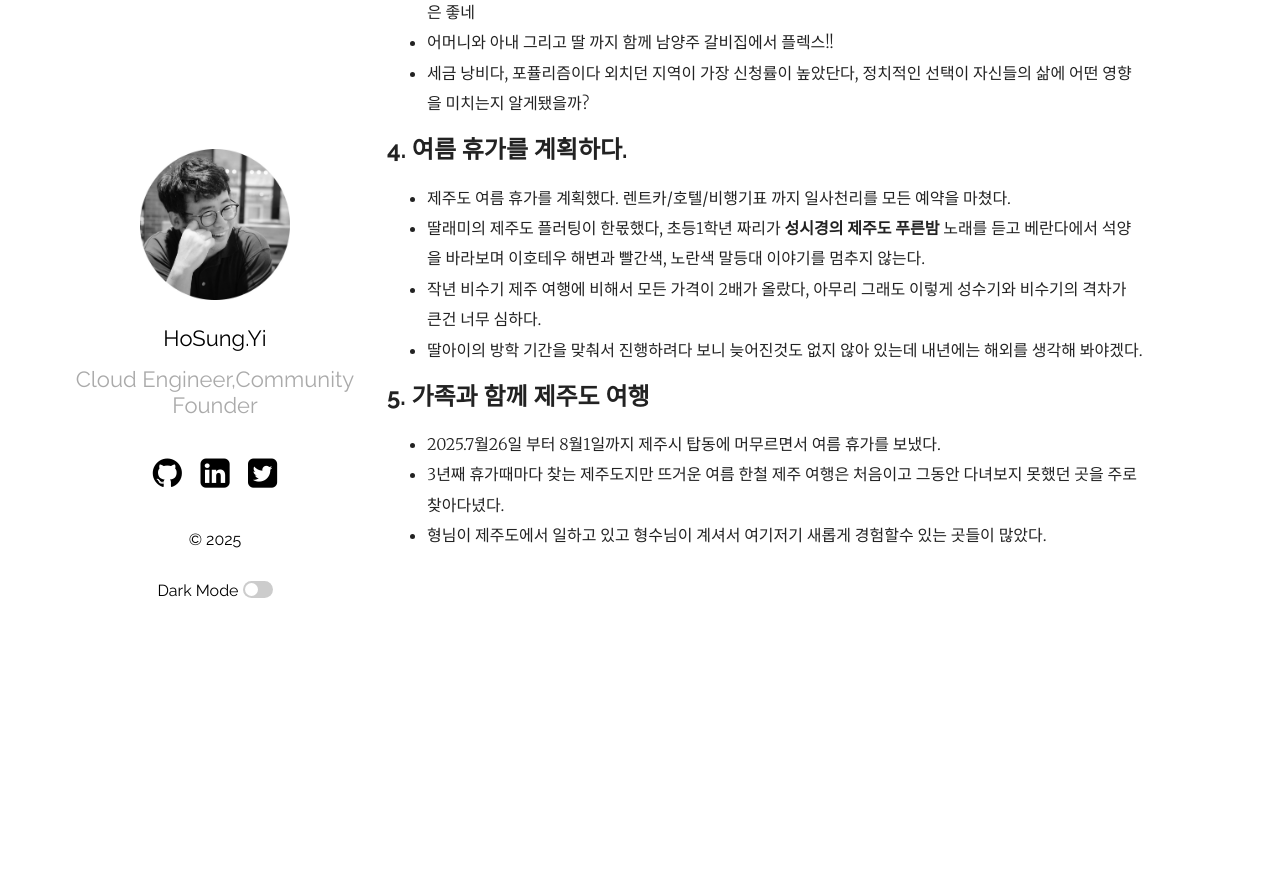
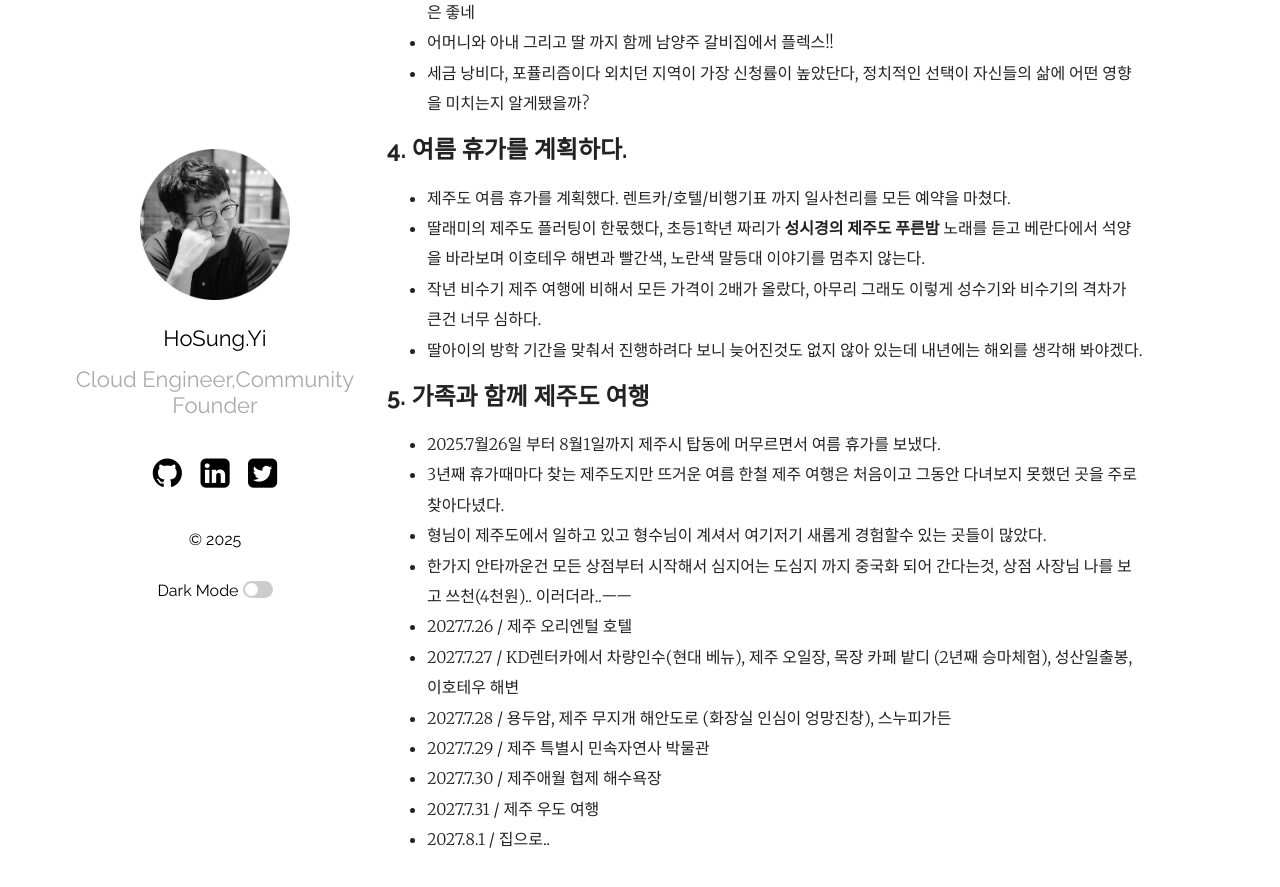
Before and after one commit to hslee77/hslee77.github.io, a Jekyll site: the page built from wiki/memo/2025-07-21-github.md, in a window 1280 px wide and 900 px high, scrolled down 1013 px. Shown: the top 887 px of the window. Built offline with Jekyll 4.4.1, drawn with Linux system fonts in a browser that asks for light colours; before the commit the page ends 1609 px from its top, so only the background shows below that.

Commit message:
Journey Memo v1.0

```diff
--- a/wiki/memo/2025-07-21-github.md
+++ b/wiki/memo/2025-07-21-github.md
@@ -44,3 +44,11 @@ categories: [Tommy Journey]
 * 2025.7월26일 부터 8월1일까지 제주시 탑동에 머무르면서 여름 휴가를 보냈다.
 * 3년째 휴가때마다 찾는 제주도지만 뜨거운 여름 한철 제주 여행은 처음이고 그동안 다녀보지 못했던 곳을 주로 찾아다녔다.
 * 형님이 제주도에서 일하고 있고 형수님이 계셔서 여기저기 새롭게 경험할수 있는 곳들이 많았다.
+* 한가지 안타까운건 모든 상점부터 시작해서 심지어는 도심지 까지 중국화 되어 간다는것, 상점 사장님 나를 보고 쓰천(4천원).. 이러더라..ㅡㅡ
+* 2027.7.26 / 제주 오리엔털 호텔
+* 2027.7.27 / KD렌터카에서 차량인수(현대 베뉴), 제주 오일장, 목장 카페 밭디 (2년째 승마체험), 성산일출봉, 이호테우 해변
+* 2027.7.28 / 용두암, 제주 무지개 해안도로 (화장실 인심이 엉망진창), 스누피가든
+* 2027.7.29 / 제주 특별시 민속자연사 박물관
+* 2027.7.30 / 제주애월 협제 해수욕장
+* 2027.7.31 / 제주 우도 여행
+* 2027.8.1 / 집으로..
```
